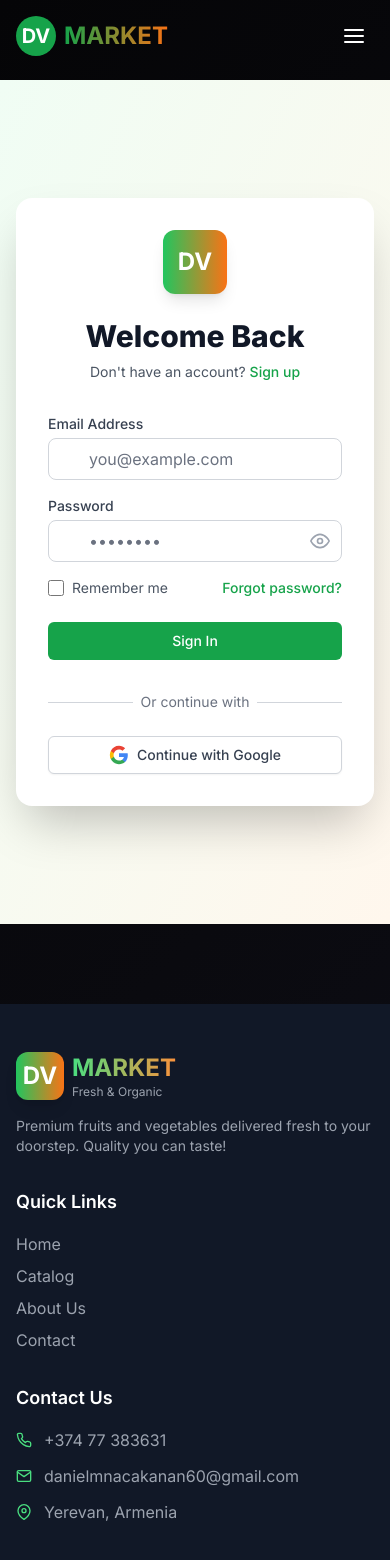
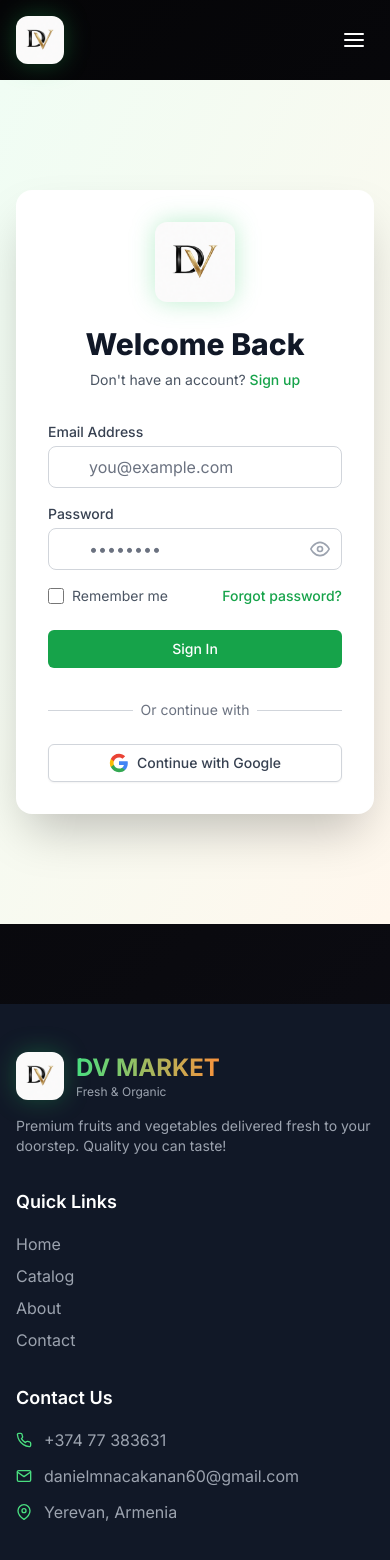
Before and after one commit to Daniel3543/dv-market, a React (Create React App) app in the folder client/: page /auth in a window 390 px wide. Shown: the top 1560 px of the page. Built offline with nearby package versions, Linux system fonts and the light colour scheme; no server answers.

Commit message:
Add custom DV MARKET logo with animations

```diff
--- a/client/src/components/Layout/Footer.jsx
+++ b/client/src/components/Layout/Footer.jsx
@@ -1,9 +1,11 @@
 import React, { useState } from 'react';
 import { Link } from 'react-router-dom';
+import { useLanguage } from '../../context/LanguageContext';
 import { FiFacebook, FiTwitter, FiInstagram, FiMail, FiPhone, FiMapPin, FiSend } from 'react-icons/fi';
 import toast from 'react-hot-toast';
 
 const Footer = () => {
+  const { t } = useLanguage();
   const [email, setEmail] = useState('');
   const [subscribing, setSubscribing] = useState(false);
 
@@ -11,7 +13,6 @@ const Footer = () => {
     e.preventDefault();
     if (!email) return;
     setSubscribing(true);
-    // Здесь можно добавить API для подписки
     setTimeout(() => {
       toast.success('Subscribed successfully!');
       setEmail('');
@@ -25,15 +26,20 @@ const Footer = () => {
         <div className="grid grid-cols-1 md:grid-cols-4 gap-8">
           {/* Brand with Logo */}
           <div>
-            <div className="flex items-center space-x-2 mb-4">
-              <div className="w-12 h-12 bg-gradient-to-r from-primary-500 to-accent-500 rounded-xl flex items-center justify-center shadow-lg">
-                <span className="text-white font-bold text-2xl">DV</span>
+            <div className="flex items-center space-x-3 mb-4">
+              <div className="relative">
+                <div className="absolute inset-0 bg-primary-500/30 rounded-xl blur-md"></div>
+                <img
+                  src="/images/dvlogo.png"
+                  alt="DV MARKET"
+                  className="relative w-12 h-12 object-contain rounded-xl"
+                />
               </div>
               <div>
                 <span className="text-2xl font-bold bg-gradient-to-r from-primary-400 to-accent-400 bg-clip-text text-transparent">
-                  MARKET
+                  DV MARKET
                 </span>
-                <p className="text-xs text-gray-400">Fresh & Organic</p>
+                <p className="text-xs text-gray-400">{t('common.tagline')}</p>
               </div>
             </div>
             <p className="text-gray-400 text-sm">
@@ -45,10 +51,10 @@ const Footer = () => {
           <div>
             <h3 className="text-lg font-semibold mb-4">Quick Links</h3>
             <ul className="space-y-2">
-              <li><Link to="/" className="text-gray-400 hover:text-primary-400 transition-colors">Home</Link></li>
-              <li><Link to="/catalog" className="text-gray-400 hover:text-primary-400 transition-colors">Catalog</Link></li>
-              <li><Link to="/about" className="text-gray-400 hover:text-primary-400 transition-colors">About Us</Link></li>
-              <li><Link to="/contact" className="text-gray-400 hover:text-primary-400 transition-colors">Contact</Link></li>
+              <li><Link to="/" className="text-gray-400 hover:text-primary-400 transition-colors">{t('common.home')}</Link></li>
+              <li><Link to="/catalog" className="text-gray-400 hover:text-primary-400 transition-colors">{t('common.catalog')}</Link></li>
+              <li><Link to="/about" className="text-gray-400 hover:text-primary-400 transition-colors">{t('common.about')}</Link></li>
+              <li><Link to="/contact" className="text-gray-400 hover:text-primary-400 transition-colors">{t('common.contact')}</Link></li>
             </ul>
           </div>
 
@@ -108,7 +114,7 @@ const Footer = () => {
         </div>
 
         <div className="border-t border-gray-800 mt-8 pt-8 text-center text-gray-400 text-sm">
-          <p>&copy; 2024 DV MARKET. All rights reserved. | Designed with ❤️ for fresh food</p>
+          <p>&copy; 2026 DV MARKET. All rights reserved. | Designed with ❤️ for fresh food</p>
         </div>
       </div>
     </footer>
--- a/client/src/components/Layout/Header.jsx
+++ b/client/src/components/Layout/Header.jsx
@@ -2,6 +2,7 @@ import React, { useState, useEffect } from 'react';
 import { Link, useNavigate } from 'react-router-dom';
 import { useAuth } from '../../hooks/useAuth';
 import { useCart } from '../../hooks/useCart';
+import { useLanguage } from '../../context/LanguageContext';
 import { FiShoppingCart, FiUser, FiHeart, FiMenu, FiX } from 'react-icons/fi';
 import LanguageSwitcher from '../UI/LanguageSwitcher';
 
@@ -10,6 +11,7 @@ const Header = () => {
   const [isMobileMenuOpen, setIsMobileMenuOpen] = useState(false);
   const { user, logout } = useAuth();
   const { getCartCount } = useCart();
+  const { t } = useLanguage();
   const navigate = useNavigate();
 
   useEffect(() => {
@@ -29,40 +31,51 @@ const Header = () => {
       <div className="container-custom py-4">
         <div className="flex items-center justify-between">
           {/* Logo */}
-          <Link to="/" className="flex items-center space-x-2">
-            <div className="w-10 h-10 bg-primary-600 rounded-full flex items-center justify-center">
-              <span className="text-white font-bold text-xl">DV</span>
+          <Link to="/" className="flex items-center space-x-3 group">
+            <div className="relative">
+              {/* Анимированное свечение вокруг логотипа */}
+              <div className="absolute inset-0 bg-primary-500/30 rounded-xl blur-md group-hover:blur-xl transition-all duration-500"></div>
+              <img
+                src="/images/dvlogo.png"
+                alt="DV MARKET"
+                className="relative w-12 h-12 object-contain rounded-xl"
+              />
             </div>
-            <span className="text-2xl font-bold bg-gradient-to-r from-primary-600 to-accent-500 bg-clip-text text-transparent">
-              MARKET
+            <div className="hidden sm:block">
+              <span className="text-2xl font-bold bg-gradient-to-r from-primary-400 to-accent-400 bg-clip-text text-transparent">
+                DV MARKET
               </span>
+              <p className="text-xs text-gray-400">{t('common.tagline')}</p>
+            </div>
           </Link>
 
           {/* Desktop Navigation */}
           <nav className="hidden md:flex items-center space-x-8">
-            <Link to="/" className="text-gray-700 hover:text-primary-600 transition-colors">
-              Home
+            <Link to="/" className="text-gray-700 dark:text-gray-300 hover:text-primary-600 transition-colors">
+              {t('common.home')}
             </Link>
-            <Link to="/catalog" className="text-gray-700 hover:text-primary-600 transition-colors">
-              Catalog
+            <Link to="/catalog" className="text-gray-700 dark:text-gray-300 hover:text-primary-600 transition-colors">
+              {t('common.catalog')}
             </Link>
             <Link to="/about" className="text-gray-700 dark:text-gray-300 hover:text-primary-600 transition-colors">
-              About
+              {t('common.about')}
             </Link>
             <Link to="/contact" className="text-gray-700 dark:text-gray-300 hover:text-primary-600 transition-colors">
-              Contact
+              {t('common.contact')}
             </Link>
-            {user && (
-              <Link to="/profile" className="text-gray-700 hover:text-primary-600 transition-colors">
-                Profile
+            {user && user.role === 'admin' && (
+              <Link to="/admin" className="text-gray-700 dark:text-gray-300 hover:text-primary-600 transition-colors">
+                {t('common.admin')}
               </Link>
             )}
           </nav>
 
           {/* Desktop Icons */}
           <div className="hidden md:flex items-center space-x-4">
+            <LanguageSwitcher />
+
             <Link to="/cart" className="relative">
-              <FiShoppingCart className="text-2xl text-gray-700 hover:text-primary-600 transition-colors" />
+              <FiShoppingCart className="text-2xl text-gray-700 dark:text-gray-300 hover:text-primary-600 transition-colors" />
               {cartCount > 0 && (
                 <span className="absolute -top-2 -right-2 bg-accent-500 text-white text-xs rounded-full w-5 h-5 flex items-center justify-center animate-pulse">
                   {cartCount}
@@ -73,20 +86,27 @@ const Header = () => {
             {user ? (
               <div className="relative group">
                 <button className="flex items-center space-x-2">
-                  <div className="w-10 h-10 bg-primary-100 rounded-full flex items-center justify-center">
+                  <div className="w-10 h-10 bg-primary-100 rounded-full flex items-center justify-center overflow-hidden">
+                    {user.avatar ? (
+                      <img src={user.avatar} alt={user.name} className="w-full h-full object-cover" />
+                    ) : (
                       <FiUser className="text-primary-600" />
+                    )}
                   </div>
                 </button>
-                <div className="absolute right-0 mt-2 w-48 bg-white rounded-lg shadow-xl opacity-0 invisible group-hover:opacity-100 group-hover:visible transition-all duration-300">
+                <div className="absolute right-0 mt-2 w-48 glass-card rounded-xl shadow-xl opacity-0 invisible group-hover:opacity-100 group-hover:visible transition-all duration-300">
                   <div className="py-2">
-                    <p className="px-4 py-2 text-sm text-gray-700 border-b">
+                    <p className="px-4 py-2 text-sm text-gray-300 border-b border-white/10">
                       {user.name}
                     </p>
+                    <Link to="/profile" className="block px-4 py-2 text-sm text-gray-300 hover:bg-white/10 transition-colors">
+                      {t('common.profile')}
+                    </Link>
                     <button
                       onClick={logout}
-                      className="w-full text-left px-4 py-2 text-sm text-red-600 hover:bg-red-50 transition-colors"
+                      className="w-full text-left px-4 py-2 text-sm text-red-400 hover:bg-white/10 transition-colors"
                     >
-                      Logout
+                      {t('common.logout')}
                     </button>
                   </div>
                 </div>
@@ -96,16 +116,9 @@ const Header = () => {
                 to="/auth"
                 className="bg-primary-600 text-white px-4 py-2 rounded-lg hover:bg-primary-700 transition-colors"
               >
-                Sign In
+                {t('common.signIn')}
               </Link>
             )}
-          </div>
-          <div className="hidden md:flex items-center space-x-4">
-            <LanguageSwitcher />
-              <Link to="/cart" className="relative">
-                {/* ... */}
-              </Link>
-            {/* ... */}
           </div>
 
           {/* Mobile Menu Button */}
@@ -121,31 +134,41 @@ const Header = () => {
         {isMobileMenuOpen && (
           <div className="md:hidden mt-4 pb-4 animate-slide-up">
             <nav className="flex flex-col space-y-3">
-              <Link to="/" className="text-gray-700 hover:text-primary-600 py-2">
-                Home
+              <Link to="/" className="text-gray-700 dark:text-gray-300 hover:text-primary-600 py-2">
+                {t('common.home')}
               </Link>
-              <Link to="/catalog" className="text-gray-700 hover:text-primary-600 py-2">
-                Catalog
+              <Link to="/catalog" className="text-gray-700 dark:text-gray-300 hover:text-primary-600 py-2">
+                {t('common.catalog')}
               </Link>
-              {user && (
-                <Link to="/profile" className="text-gray-700 hover:text-primary-600 py-2">
-                  Profile
+              <Link to="/about" className="text-gray-700 dark:text-gray-300 hover:text-primary-600 py-2">
+                {t('common.about')}
+              </Link>
+              <Link to="/contact" className="text-gray-700 dark:text-gray-300 hover:text-primary-600 py-2">
+                {t('common.contact')}
+              </Link>
+              {user && user.role === 'admin' && (
+                <Link to="/admin" className="text-gray-700 dark:text-gray-300 hover:text-primary-600 py-2">
+                  {t('common.admin')}
                 </Link>
               )}
-              <Link to="/cart" className="text-gray-700 hover:text-primary-600 py-2 flex items-center justify-between">
-                Cart
+              <div className="flex items-center justify-between pt-2 border-t border-white/10">
+                <LanguageSwitcher />
+                <Link to="/cart" className="relative flex items-center gap-2">
+                  <FiShoppingCart className="text-xl" />
                   {cartCount > 0 && (
-                  <span className="bg-accent-500 text-white text-xs rounded-full px-2 py-1">
+                    <span className="bg-accent-500 text-white text-xs rounded-full w-5 h-5 flex items-center justify-center">
                       {cartCount}
                     </span>
                   )}
+                  <span>{t('common.cart')}</span>
                 </Link>
+              </div>
               {!user && (
                 <Link
                   to="/auth"
                   className="bg-primary-600 text-white px-4 py-2 rounded-lg text-center"
                 >
-                  Sign In
+                  {t('common.signIn')}
                 </Link>
               )}
             </nav>
--- a/client/src/pages/Auth.jsx
+++ b/client/src/pages/Auth.jsx
@@ -98,9 +98,14 @@ const Auth = () => {
       >
         <div>
           <div className="flex justify-center">
-            <div className="w-16 h-16 bg-gradient-to-r from-primary-500 to-accent-500 rounded-xl flex items-center justify-center shadow-lg">
-              <span className="text-white text-2xl font-bold">DV</span>
-            </div>
+            <div className="relative">
+              <div className="absolute inset-0 bg-primary-500/30 rounded-xl blur-md"></div>
+                <img
+                src="/images/dvlogo.png"
+                alt="DV MARKET"
+                className="relative w-20 h-20 object-contain rounded-xl"
+                />
+              </div>
           </div>
           <h2 className="mt-6 text-center text-3xl font-extrabold text-gray-900">
             {isLogin ? 'Welcome Back' : 'Create Account'}
@@ -137,7 +142,7 @@ const Auth = () => {
                     className={`appearance-none rounded-lg relative block w-full pl-10 px-3 py-2 border ${
                       nameError ? 'border-red-500' : 'border-gray-300'
                     } placeholder-gray-500 text-gray-900 focus:outline-none focus:ring-primary-500 focus:border-primary-500 sm:text-sm`}
-                    placeholder="John Doe"
+                    placeholder="UserName"
                   />
                 </div>
                 {nameError && <p className="mt-1 text-xs text-red-500">{nameError}</p>}
```
Also changed, not shown: client/public/images/dvlogo.png (added). Lines whose indentation alone changed are shown as unchanged.
